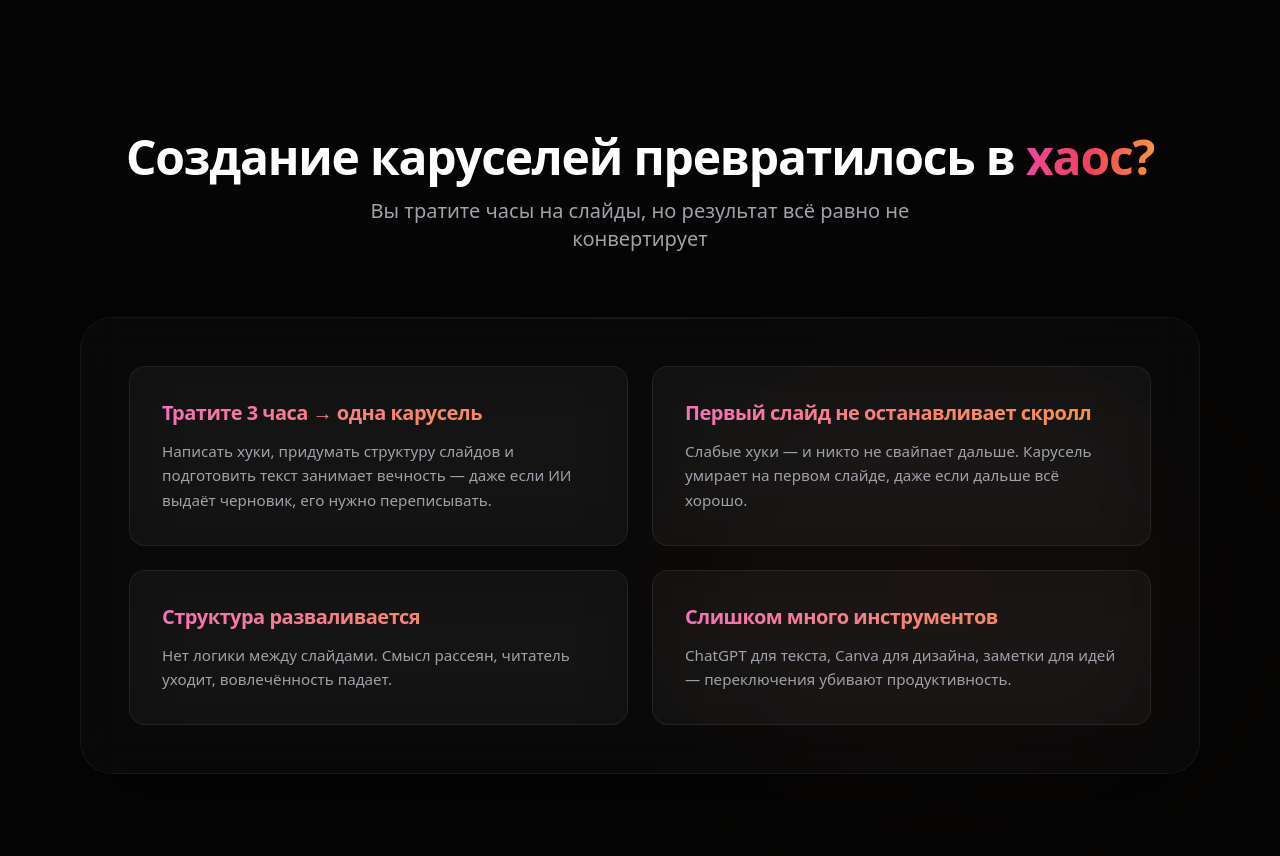
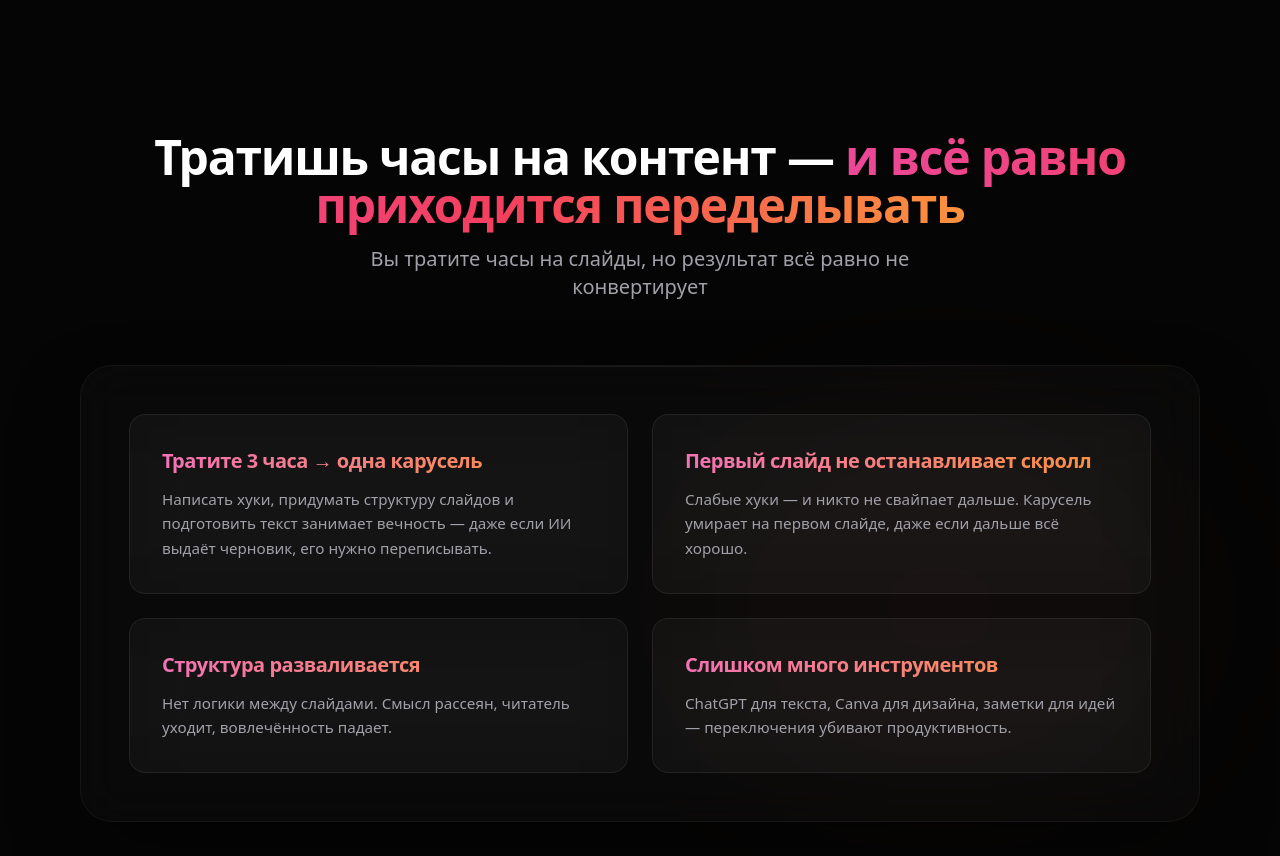
Before and after one commit to matteimikeska49-bot/gtf, a React (Vite) app: page /ru/ai-generator-karuselej in a window 1280 px wide. Shown: the part 1620-2476 px from the top of the page. Built offline with nearby package versions, Linux system fonts and the light colour scheme.

Commit message:
Fix RU homepage text updates

```diff
--- a/src/components/carousel/CarouselSectionsRu.jsx
+++ b/src/components/carousel/CarouselSectionsRu.jsx
@@ -155,7 +155,7 @@ export const CarouselProblemRu = () => {
     <section ref={ref} className="relative z-10 py-24 md:py-32 w-full flex flex-col items-center bg-[#050505]">
       <motion.div animate={{ opacity: [0.35,0.55,0.35], scale: [1,1.05,1] }} transition={{ duration: 8, repeat: Infinity, ease: 'easeInOut' }} className="absolute top-[40%] left-1/2 -translate-x-1/2 -translate-y-1/2 w-[600px] h-[450px] rounded-full -z-10 pointer-events-none" style={{ background: 'radial-gradient(ellipse, rgba(236,72,153,0.14) 0%, rgba(249,115,22,0.07) 50%, transparent 75%)', filter: 'blur(100px)' }} />
       <motion.h2 initial={{ opacity:0,y:12 }} animate={inView?{opacity:1,y:0}:{}} transition={{ duration:0.7 }} className="text-4xl md:text-5xl font-bold text-white mb-4 tracking-tight text-center relative z-20 px-6">
-        Создание каруселей превратилось в <span className="text-transparent bg-clip-text bg-gradient-to-r from-pink-500 via-rose-500 to-orange-400">хаос?</span>
+        Тратишь часы на контент — <span className="text-transparent bg-clip-text bg-gradient-to-r from-pink-500 via-rose-500 to-orange-400">и всё равно приходится переделывать</span>
       </motion.h2>
       <motion.p initial={{ opacity:0,y:12 }} animate={inView?{opacity:1,y:0}:{}} transition={{ duration:0.7,delay:0.08 }} className="text-zinc-400 text-lg md:text-xl max-w-2xl mx-auto text-center mb-16 relative z-20 px-6">
         Вы тратите часы на слайды, но результат всё равно не конвертирует
```
Also changed, not shown: 18 other files (tests, documents, lock files or other folders).
